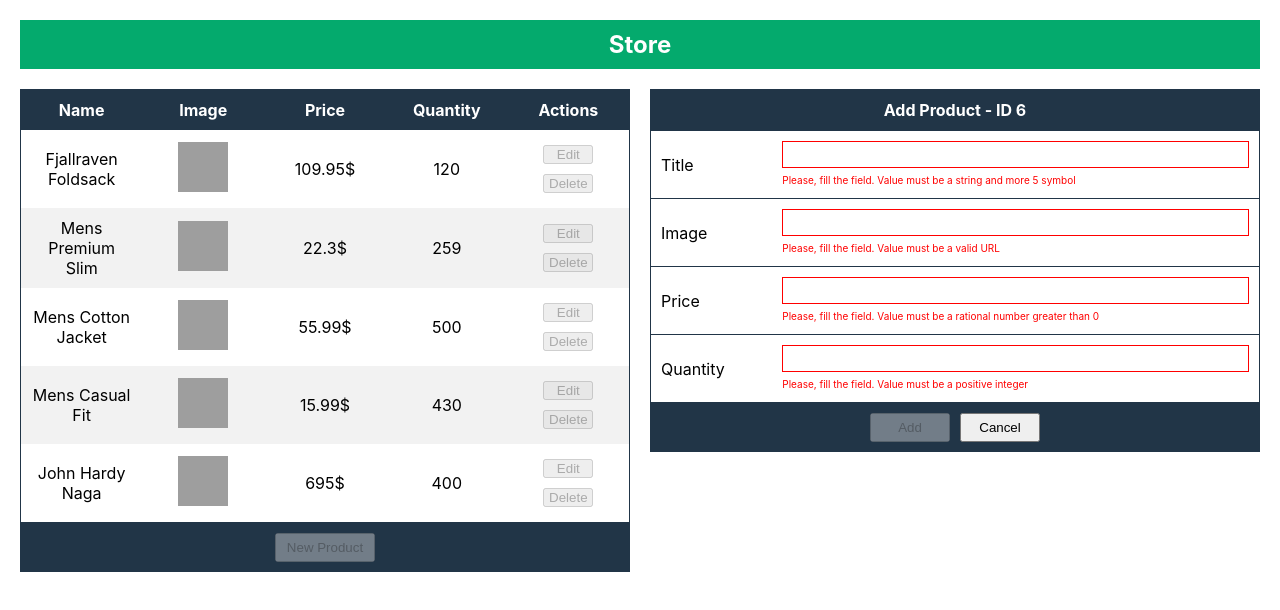
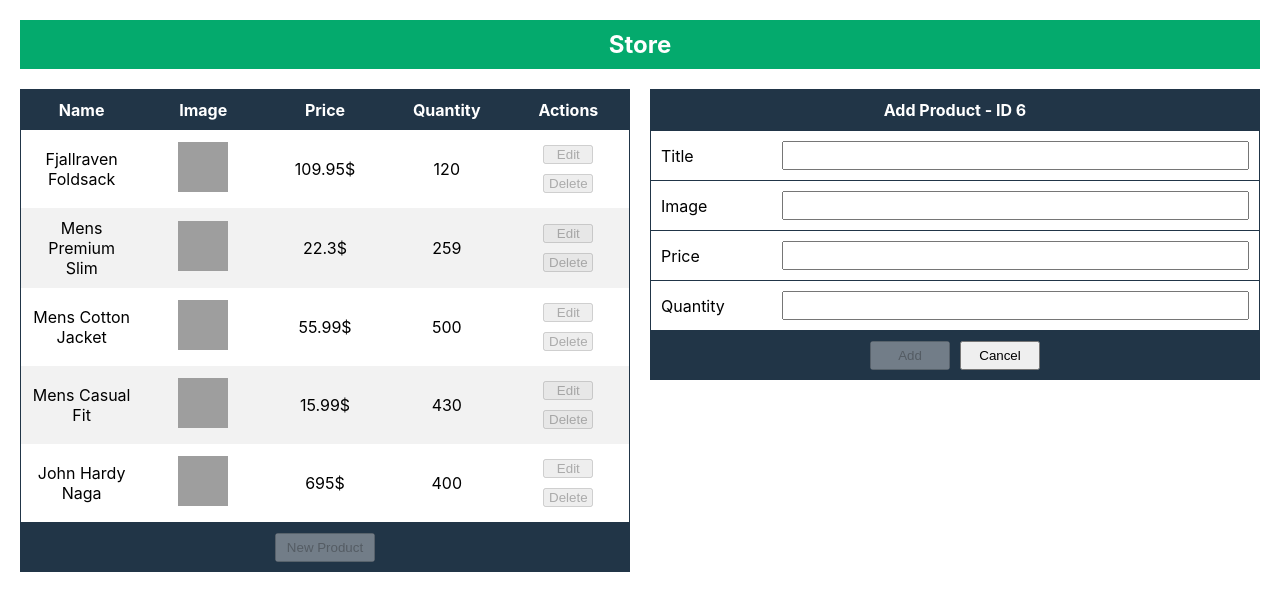
Before and after one commit to MaksBerdnikovich/FD3-Homework, a React app in the folder ishop0/: page / in a window 1280 px wide. Both pictures are taken after a click on the button "New Product". Shown: the top 610 px of the page. Built offline with nearby package versions, Linux system fonts and the light colour scheme; grey boxes are pictures that could not be loaded.

Commit message:
homepage 04

```diff
--- a/ishop0/components/ShopForm.css
+++ b/ishop0/components/ShopForm.css
@@ -35,6 +35,9 @@
     color: red;
 }
 
-.ShopFormItem .error input{
+.ShopFormItem .error input,
+.ShopFormItem .error input:focus,
+.ShopFormItem .error input:focus-visible{
     border: 1px solid red;
+    outline: none;
 }
--- a/ishop0/components/ShopForm.js
+++ b/ishop0/components/ShopForm.js
@@ -10,9 +10,13 @@ class ShopForm extends React.Component {
         price: this.props.price || '',
         quantity: this.props.quantity || '',
         titleValid: !!this.props.title,
+        titleValidError: false,
         imageValid: !!this.props.image,
+        imageValidError: false,
         priceValid: !!this.props.price,
-        quantityValid: !!this.props.quantity
+        priceValidError: false,
+        quantityValid: !!this.props.quantity,
+        quantityValidError: false,
     }
 
     componentDidUpdate(prevProps) {
@@ -34,15 +38,19 @@ class ShopForm extends React.Component {
         this.setState({
             title: e.target.value,
             titleValid: e.target.value.length > 5,
+            titleValidError: !(e.target.value.length > 5),
         })
 
         if (this.props.mode === 'edit') this.props.editingItem()
     }
 
     onChangeImageHandler = (e) => {
+        const checkUrl = (url) => /(http(s?):)([/|.|\w|\s|-])*\.(?:jpg|webp|png)/i.test(url)
+
         this.setState({
             image: e.target.value,
-            imageValid: /(http(s?):)([/|.|\w|\s|-])*\.(?:jpg|webp|png)/i.test(e.target.value),
+            imageValid: checkUrl(e.target.value),
+            imageValidError: !checkUrl(e.target.value),
         })
 
         if (this.props.mode === 'edit') this.props.editingItem()
@@ -99,24 +107,24 @@ class ShopForm extends React.Component {
     }
 
     render() {
-        const {id} = this.state
-
         return (
             <form>
                 <table className='ShopForm'>
                     <thead>
                         <tr className="ShopFormHead">
-                            <th colSpan={2}>{this.props.mode === 'edit' ? 'Edit' : 'Add'} Product - ID {id}</th>
+                            <th colSpan={2}>
+                                {this.props.mode === 'edit' ? 'Edit' : 'Add'} Product - ID {this.state.id}
+                            </th>
                         </tr>
                     </thead>
 
                     <tbody>
                         <tr className="ShopFormItem">
                             <td>Title</td>
-                        <td className={!this.state.titleValid ? 'error' : null}>
+                            <td className={!this.state.titleValid && this.state.titleValidError ? 'error' : null}>
                                 <input type="text" value={this.state.title} onChange={this.onChangeTitleHandler}/>
                                 {(
-                                (!this.state.titleValid) && (
+                                    (!this.state.titleValid && this.state.titleValidError) && (
                                         <label>{'Please, fill the field. Value must be a string and more 5 symbol'}</label>
                                     )
                                 )}
@@ -124,10 +132,10 @@ class ShopForm extends React.Component {
                         </tr>
                         <tr className="ShopFormItem">
                             <td>Image</td>
-                        <td className={!this.state.imageValid ? 'error' : null}>
+                            <td className={!this.state.imageValid && this.state.imageValidError ? 'error' : null}>
                                 <input type="text" value={this.state.image} onChange={this.onChangeImageHandler}/>
                                 {(
-                                !this.state.imageValid && (
+                                    (!this.state.imageValid && this.state.imageValidError) && (
                                         <label>{'Please, fill the field. Value must be a valid URL'}</label>
                                     )
                                 )}
@@ -135,10 +143,10 @@ class ShopForm extends React.Component {
                         </tr>
                         <tr className="ShopFormItem">
                             <td>Price</td>
-                        <td className={!this.state.priceValid ? 'error' : null}>
+                            <td className={!this.state.priceValid && this.state.priceValidError ? 'error' : null}>
                                 <input type="text" value={this.state.price} onChange={this.onChangePriceHandler}/>
                                 {(
-                                !this.state.priceValid && (
+                                    (!this.state.priceValid && this.state.priceValidError) && (
                                         <label>{'Please, fill the field. Value must be a rational number greater than 0'}</label>
                                     )
                                 )}
@@ -146,10 +154,10 @@ class ShopForm extends React.Component {
                         </tr>
                         <tr className="ShopFormItem">
                             <td>Quantity</td>
-                        <td className={!this.state.quantityValid ? 'error' : null}>
+                            <td className={!this.state.quantityValid && this.state.quantityValidError ? 'error' : null}>
                                 <input type="text" value={this.state.quantity} onChange={this.onChangeCountHandler}/>
                                 {(
-                                !this.state.quantityValid && (
+                                    (!this.state.quantityValid && this.state.quantityValidError) && (
                                         <label>{'Please, fill the field. Value must be a positive integer'}</label>
                                     )
                                 )}
```
Lines whose indentation alone changed are shown as unchanged.
